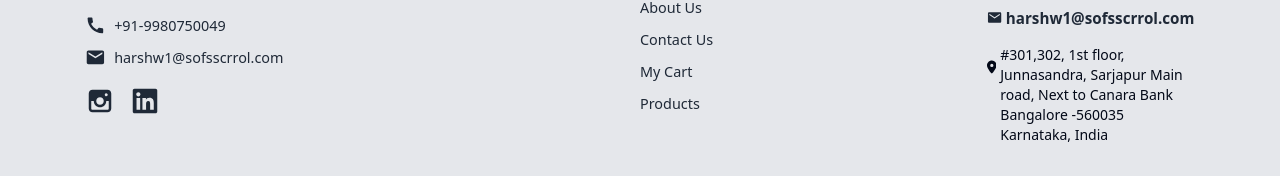
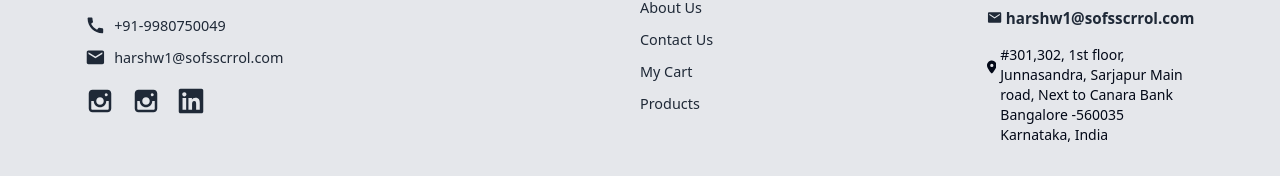
Before and after one commit to DiamondOre-Consulting/Sof-Scroll-Website, a React (Vite) app: page / in a window 1280 px wide. Shown: the part 11555-11731 px from the top of the page. Built offline with nearby package versions, Linux system fonts and the light colour scheme; a web font is replaced by a local one.

Commit message:
update footer insta icons

```diff
--- a/src/Components/Footer.jsx
+++ b/src/Components/Footer.jsx
@@ -79,9 +79,31 @@ const Footer = () => {
                     </li>
 
                     <div className="flex space-x-4 items-center mt-3  ">
-                  <a href="https://www.instagram.com/sof_scroll" target="_blank" className="text-[30px] "> <TiSocialInstagram /></a>
-                    {/* <TiSocialInstagram /> */}
-                    <a href="https://www.linkedin.com/company/harshawardhan-singh-09052b27/" target="_blank" className="text-[28px] ">  <FaLinkedin /></a>
+                      <a
+                        href="https://www.instagram.com/sof_scroll"
+                        target="_blank"
+                        className="text-[30px] "
+                      >
+                        {" "}
+                        <TiSocialInstagram />
+                      </a>
+                      <a
+                        href="https://www.instagram.com/nuttzmagic/"
+                        target="_blank"
+                        className="text-[30px] "
+                      >
+                        {" "}
+                        <TiSocialInstagram />
+                      </a>
+                      {/* <TiSocialInstagram /> */}
+                      <a
+                        href="https://www.linkedin.com/company/harshawardhan-singh-09052b27/"
+                        target="_blank"
+                        className="text-[28px] "
+                      >
+                        {" "}
+                        <FaLinkedin />
+                      </a>
                     </div>
                   </ul>
                 </div>
@@ -157,13 +179,9 @@ const Footer = () => {
                 <Link to={"/"} className={`flex items-start  gap-1`}>
                   <FaLocationDot className="mt-1 text-4xl" />
                   <p className="text-sm flex-wrap">
-                  #301,302, 1st floor, Junnasandra,
-
-                  Sarjapur Main road,
-
-                  Next to Canara Bank Bangalore -560035 Karnataka, India{" "}
+                    #301,302, 1st floor, Junnasandra, Sarjapur Main road, Next
+                    to Canara Bank Bangalore -560035 Karnataka, India{" "}
                   </p>
-
                 </Link>
               </div>
             </div>
--- a/src/Components/Navbar.jsx
+++ b/src/Components/Navbar.jsx
@@ -5,6 +5,7 @@ import { FaWhatsapp, FaInstagram, FaChevronDown } from "react-icons/fa6";
 import { MdMail } from "react-icons/md";
 import logo from "../assets/aifile.png";
 import newlogo from "../assets/new.png";
+// import logo from "../assets/sofscrollai.webp";
 
 const Navbar = ({ cart }) => {
   const [isMenuOpen, setIsMenuOpen] = useState(false); // For mobile menu
```
Also changed, not shown: src/assets/sofscrollai.webp (added).
